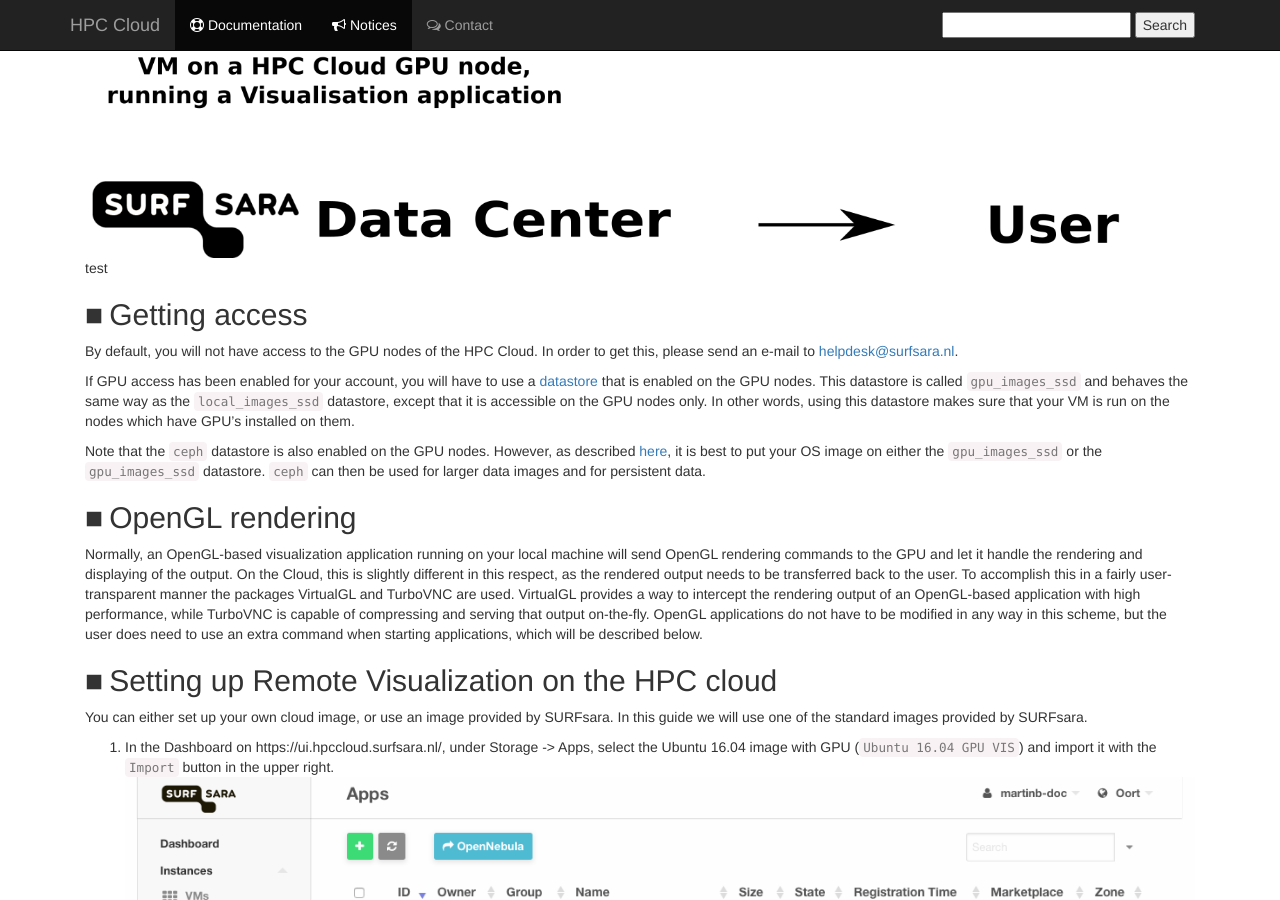
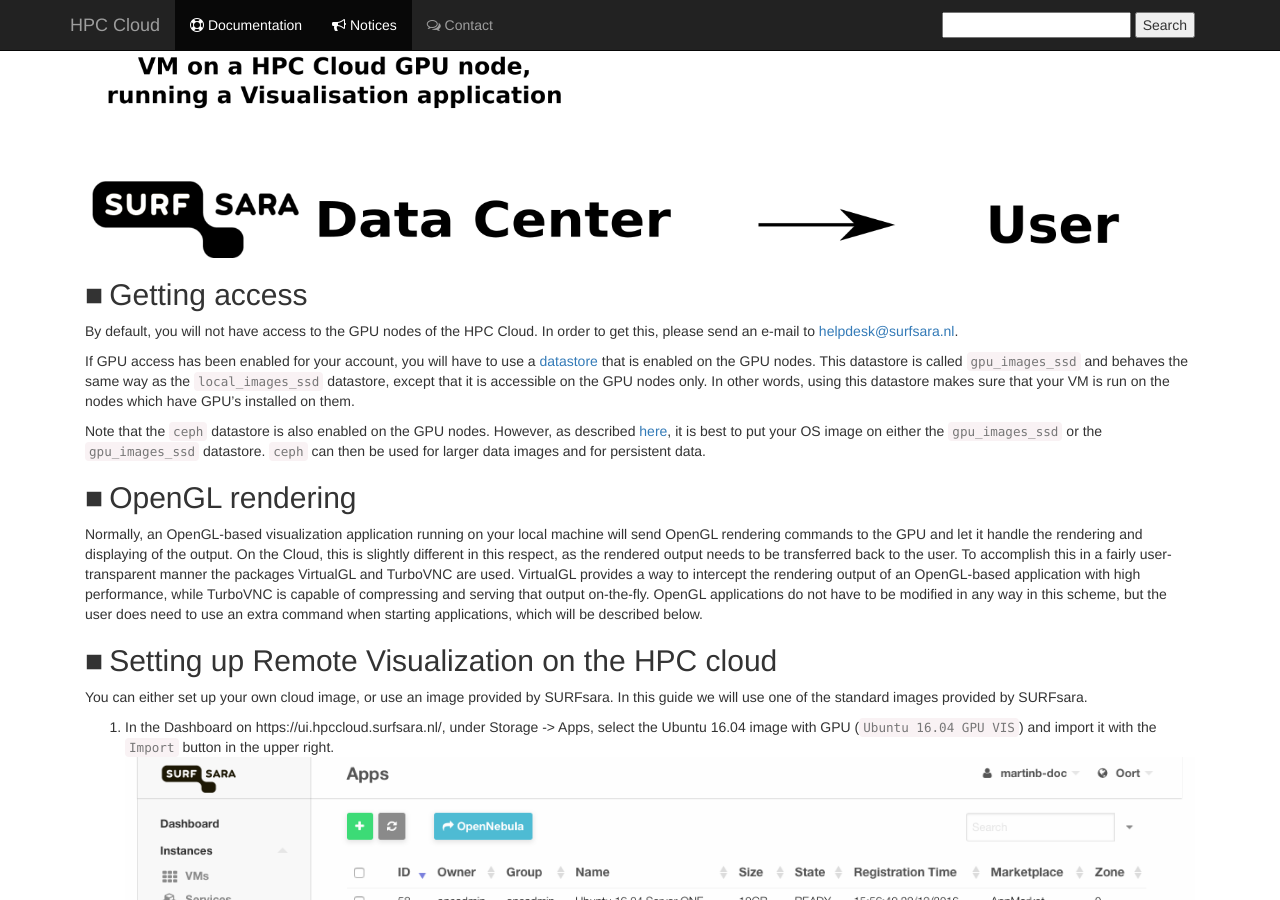
Before and after one commit to sara-nl/clouddocs, a Jekyll site: the page built from gpu-visualization.markdown, in a window 1280 px wide and 900 px high, scrolled down 636 px. Built offline with Jekyll 4.4.1, drawn with Linux system fonts in a browser that asks for light colours; nearby versions of some CDN libraries; our own code applies the rules of GitHub Pages for plain Markdown files.

Commit message:
Update gpu-visualization.markdown

```diff
--- a/gpu-visualization.markdown
+++ b/gpu-visualization.markdown
@@ -5,7 +5,7 @@
 # Remote Visualization Guide for HPC Cloud
 In this guide we will describe how to setup and use remote interactive visualization on the HPC Cloud. It allows the user of the HPC cloud to fully use virtual machines equipped with GPUs for interactive rendering, with the result being transferred over the internet to their own local laptop or desktop.
 
-![Remote interactive visualization](./images/gpu/rvs_cloud.png) test
+![Remote interactive visualization](./images/gpu/rvs_cloud.png)
 
 ## Getting access
 
```
